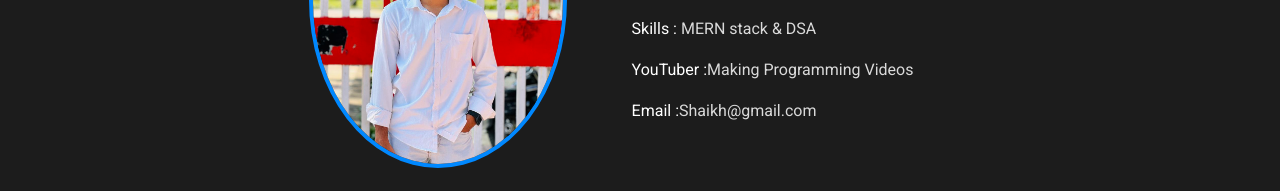
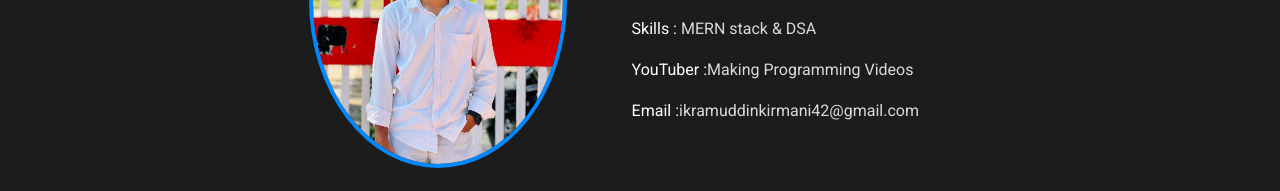
Before and after one commit to kirmanii/Ikarms_Portfolio, a plain HTML site: page index.html in a window 1280 px wide. Shown: the part 923-1114 px from the top of the page. Drawn offline with Linux system fonts and the light colour scheme; a web font is replaced by a local one.

Commit message:
Update index.html

```diff
--- a/index.html
+++ b/index.html
@@ -46,7 +46,7 @@
                     <p>Speciality :<span>Website Development</span> </p>
                     <p>Skills :<span> MERN stack & DSA</span> </p>
                     <p>YouTuber :<span>Making Programming Videos</span> </p>
-                    <p>Email :<span>Shaikh@gmail.com</span> </p>
+                    <p>Email :<span>ikramuddinkirmani42@gmail.com</span> </p>
                 </div>
             </div>
         </div>
```
